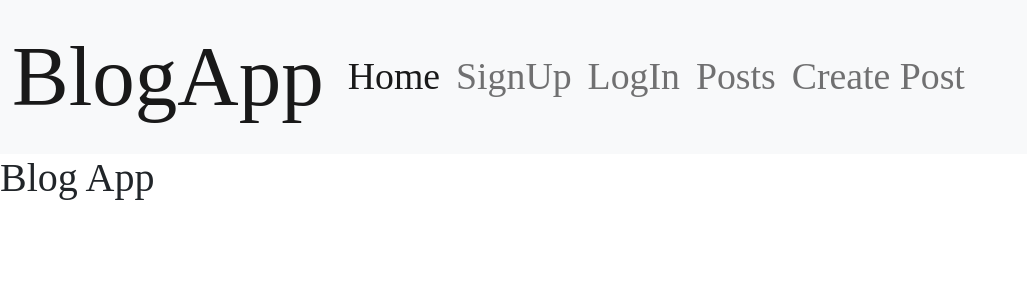
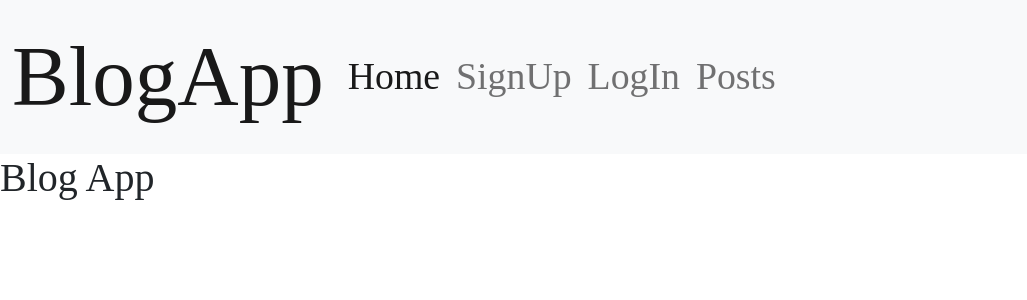
Before and after one commit to eliot-pitman/blog-app-frontend, a Vue app: page / in a window 1280 px wide. Shown: the top 300 px of the page, without its empty margins (0-1027 px from the left). Built offline with nearby package versions, Linux system fonts and the light colour scheme; a web font is replaced by a local one.

Commit message:
fixes user_id and signin

```diff
--- a/src/App.vue
+++ b/src/App.vue
@@ -42,7 +42,7 @@ export default {
           <li class="nav-item">
             <a class="nav-link" href="/posts">Posts</a>
           </li>
-          <li class="nav-item">
+          <li v-if="isLoggedIn" class="nav-item">
             <a class="nav-link" href="/Posts/new">Create Post</a>
           </li>
           <li v-if="!!isLoggedIn" class="nav-item">
--- a/src/views/LogIn.vue
+++ b/src/views/LogIn.vue
@@ -15,7 +15,7 @@ export default {
         .then((response) => {
           axios.defaults.headers.common["Authorization"] = "Bearer " + response.data.jwt;
           localStorage.setItem("jwt", response.data.jwt);
-          localStorage.setItem("user.id", response.data.current_user.id);
+          localStorage.setItem("user.id", response.data.user_id);
           this.$router.push("/");
         })
         .catch((error) => {
--- a/src/views/PostsIndex.vue
+++ b/src/views/PostsIndex.vue
@@ -19,8 +19,8 @@ export default {
 
 <template>
   <h1>here are all posts</h1>
-  <div class="col-sm-4 mb-4" v-for="post in posts" :key="post.id">
-    <div class="card" style="width: 18rem">
+  <div v-for="post in posts" :key="post.id">
+    <div class="card col-sm-4 mb-4" style="width: 18rem">
       <img :src="`${post.image}`" class="card-img-top" />
       <div class="card-body">
         <h5 class="card-title">post: {{ post.title }}</h5>
```
Also changed, not shown: src/views/rando.txt (added).
